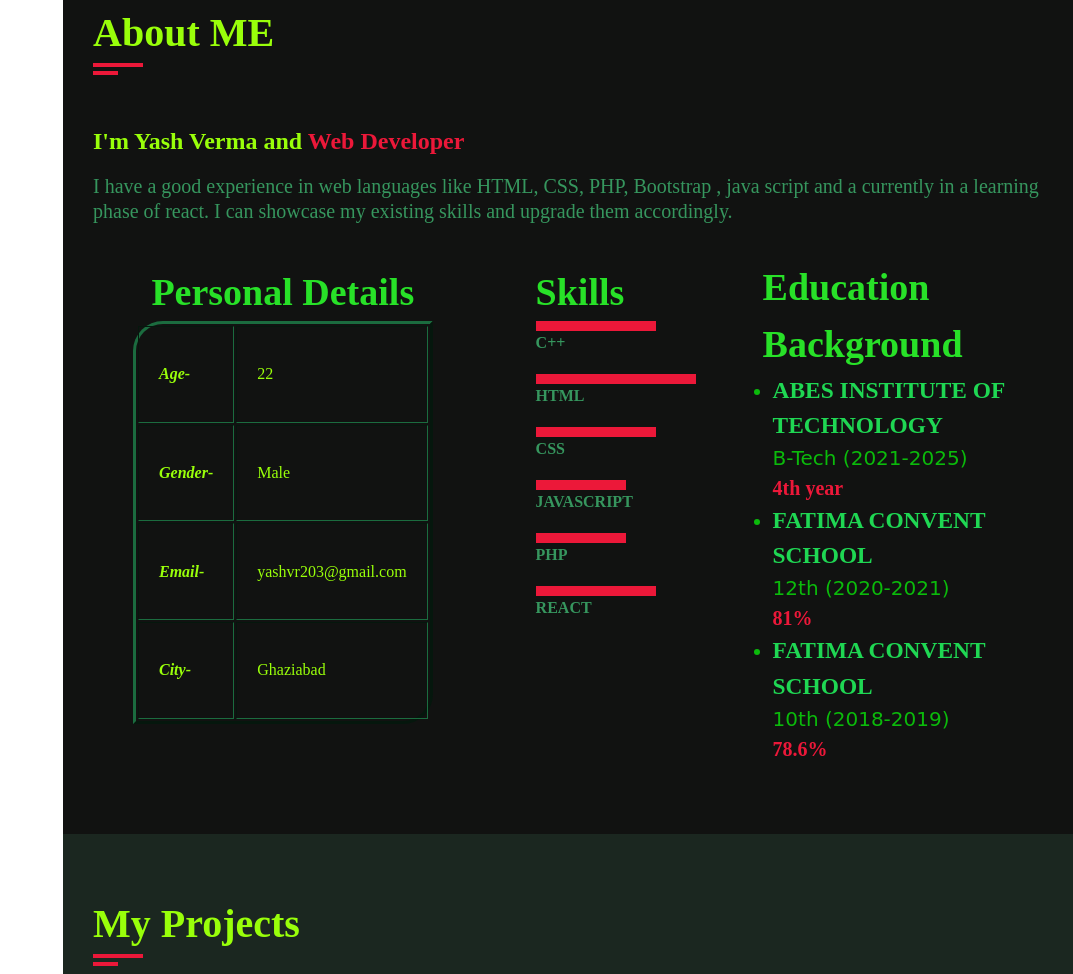
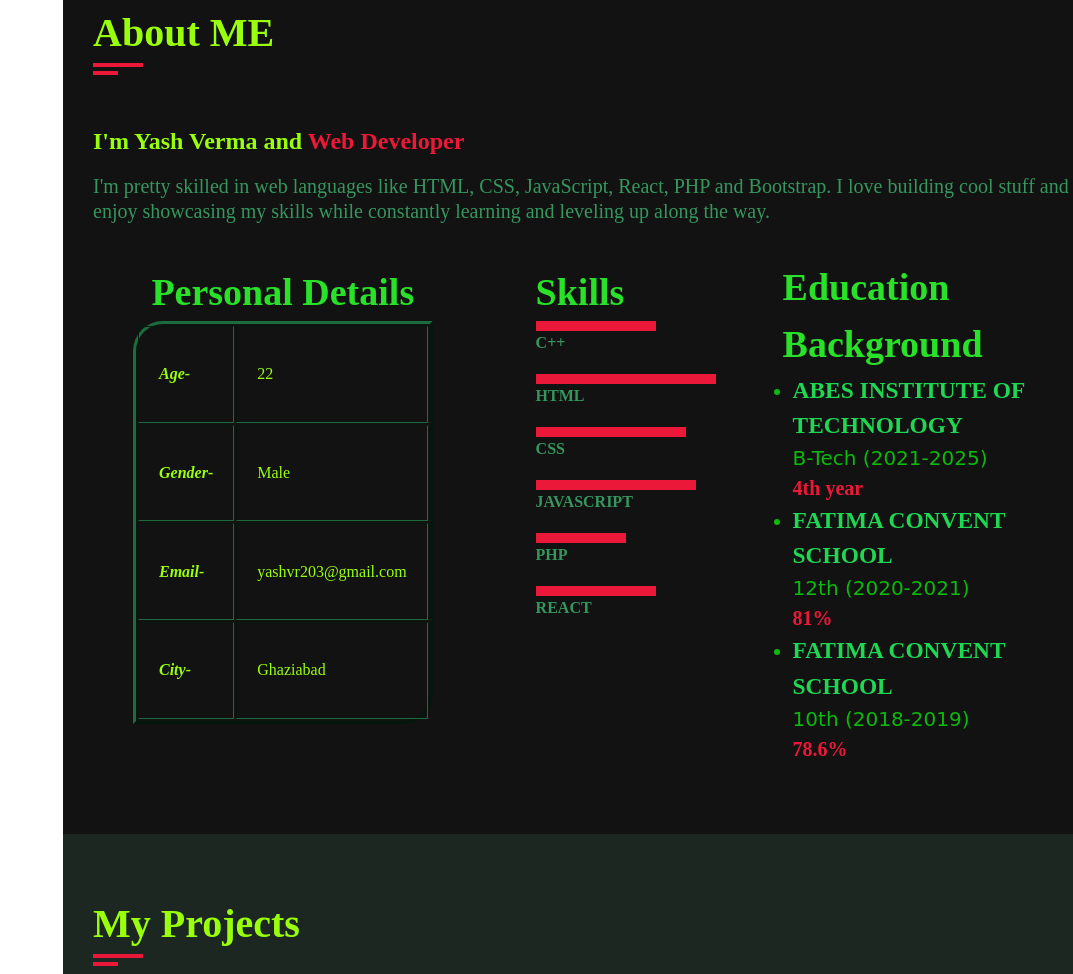
Before and after one commit to Yashverma-i/portfolio_4th, a plain HTML site: page index.html in a window 1280 px wide. Shown: the part 857-1831 px from the top of the page, without its empty margins (207-1280 px from the left). Drawn offline with nearby package versions, Linux system fonts and the light colour scheme.

Commit message:
yes againm

```diff
--- a/index.html
+++ b/index.html
@@ -68,7 +68,7 @@
                 <div class="row" >
                        <div class="row padd-15">
                         <div class="about-text padd-15">
-                            <h2>I'm Yash Verma and <span>Web Developer</span></h2><p>I have a good experience in web languages like HTML, CSS, PHP, Bootstrap , java script and a currently in a learning phase of react. I can showcase my existing skills and upgrade them accordingly.</p>
+                            <h2>I'm Yash Verma and <span>Web Developer</span></h2><p>I'm pretty skilled in web languages like HTML, CSS, JavaScript, React, PHP and Bootstrap. I love building cool stuff and enjoy showcasing my skills while constantly learning and leveling up along the way.</p>
                         </div>
                        </div>
                        <div class="secc padd-15">
@@ -96,13 +96,13 @@
                    <div class="line" style="width: 120px;"></div>
                    <div class="skn">C++</div>
 
-                   <div class="line" style="width: 160px;"></div>
+                   <div class="line" style="width: 180px;"></div>
                    <div class="skn">HTML</div>
 
-                   <div class="line" style="width: 120px;"></div>
+                   <div class="line" style="width: 150px;"></div>
                    <div class="skn">CSS</div>
 
-                   <div class="line" style="width: 90px;"></div>
+                   <div class="line" style="width: 160px;"></div>
                    <div class="skn">JAVASCRIPT</div>
 
 
```
